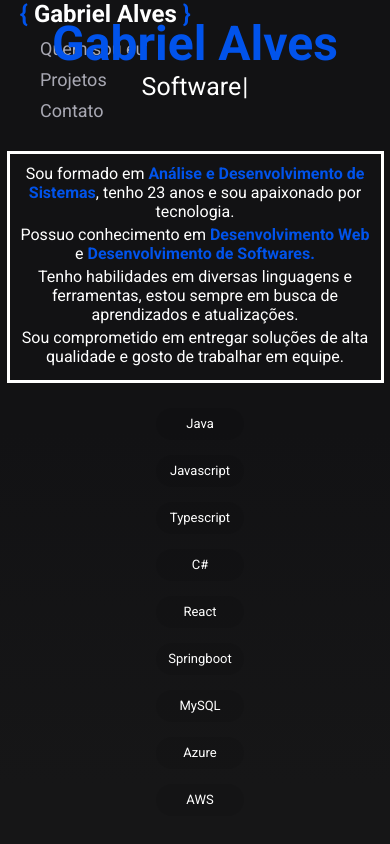
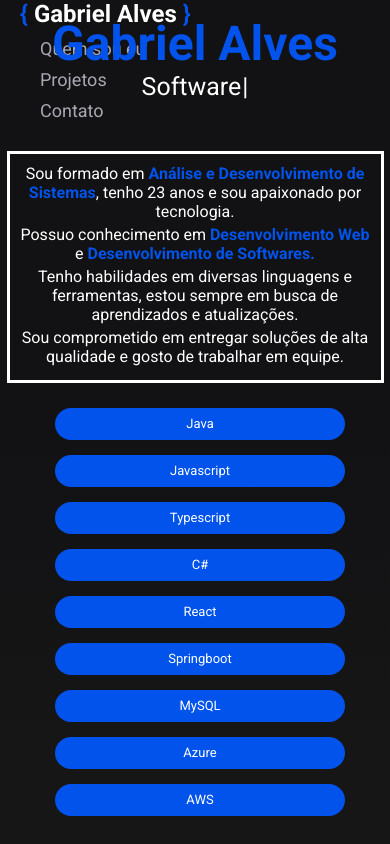
Before and after one commit to ogabrielalves/portifolio, a React (Vite) app: page / in a window 390 px wide. Built offline with nearby package versions, Linux system fonts and the light colour scheme.

Commit message:
Correção

```diff
--- a/src/components/atoms/Skills/Skills.module.scss
+++ b/src/components/atoms/Skills/Skills.module.scss
@@ -1,6 +1,6 @@
 .container {
   display: flex;
-  flex-direction: row;
+  flex-direction: row !important;
 }
 .chip {
   background-color: var(--primary-color);
@@ -9,11 +9,9 @@
 
 @media (max-width: 768px) {
   .container {
-    display: grid;
-    grid-template-columns: repeat(auto-fit, minmax(300px, 1fr));
-    gap: 15px;
-    padding: 5px 9%;
+    display: grid !important;
+    grid-template-columns: repeat(auto-fit, minmax(300px, 1fr)) !important;
+    gap: 15px !important;
+    padding: 5px 9% !important;
   }
-
-
 }
--- a/src/components/atoms/Skills/Skills.tsx
+++ b/src/components/atoms/Skills/Skills.tsx
@@ -26,7 +26,13 @@
       <Stack spacing={1} alignItems="center">
         <Stack className={style.container}>
           {chipData.map((data) => {
-            return <Chip className={style.chip} label={data.label} />;
+            return (
+              <Chip
+              className={style.chip}
+                sx={{ background: "var(--primary-color)" }}
+                label={data.label}
+              />
+            );
           })}
         </Stack>
       </Stack>
--- a/src/components/molecules/Banner/Banner.module.scss
+++ b/src/components/molecules/Banner/Banner.module.scss
@@ -39,7 +39,6 @@
 
 @media (max-width: 768px) {
   .aboutMe {
-    border: 3px solid var(--white);
     padding: 10px;
     width: 90vw;
     font-size: 1rem;
```
